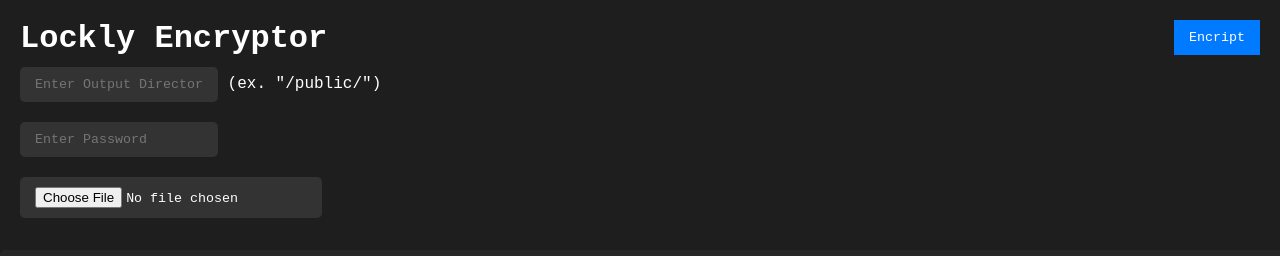
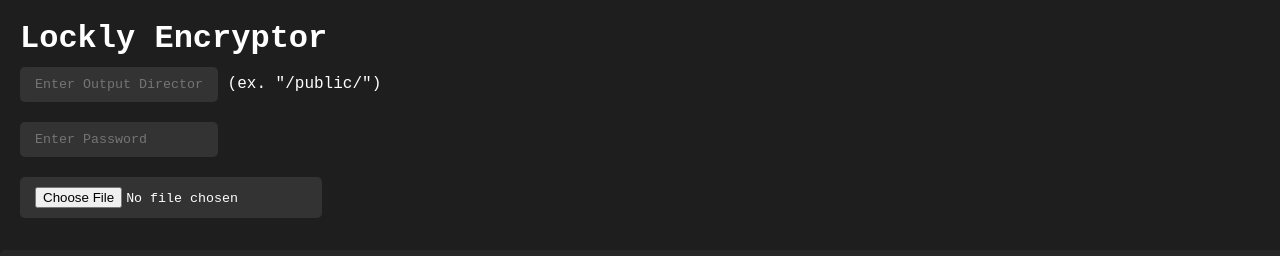
Before and after one commit to Bennebotix/Lockly, a plain HTML site: page public/encryptor/index.html in a window 1280 px wide. Shown: the top 256 px of the page. Drawn offline with nearby package versions, Linux system fonts and the light colour scheme.

Commit message:
Update index.html

```diff
--- a/public/encryptor/index.html
+++ b/public/encryptor/index.html
@@ -75,7 +75,6 @@
       <input type="password" id="password" placeholder="Enter Password" /><br />
       <input type="file" id="fileInput" accept=".zip,.tar.gz" /><br />
     </div>
-    <button id="encryptBtn">Encript</button><br />
 
     <div id="console"></div>
 
```
